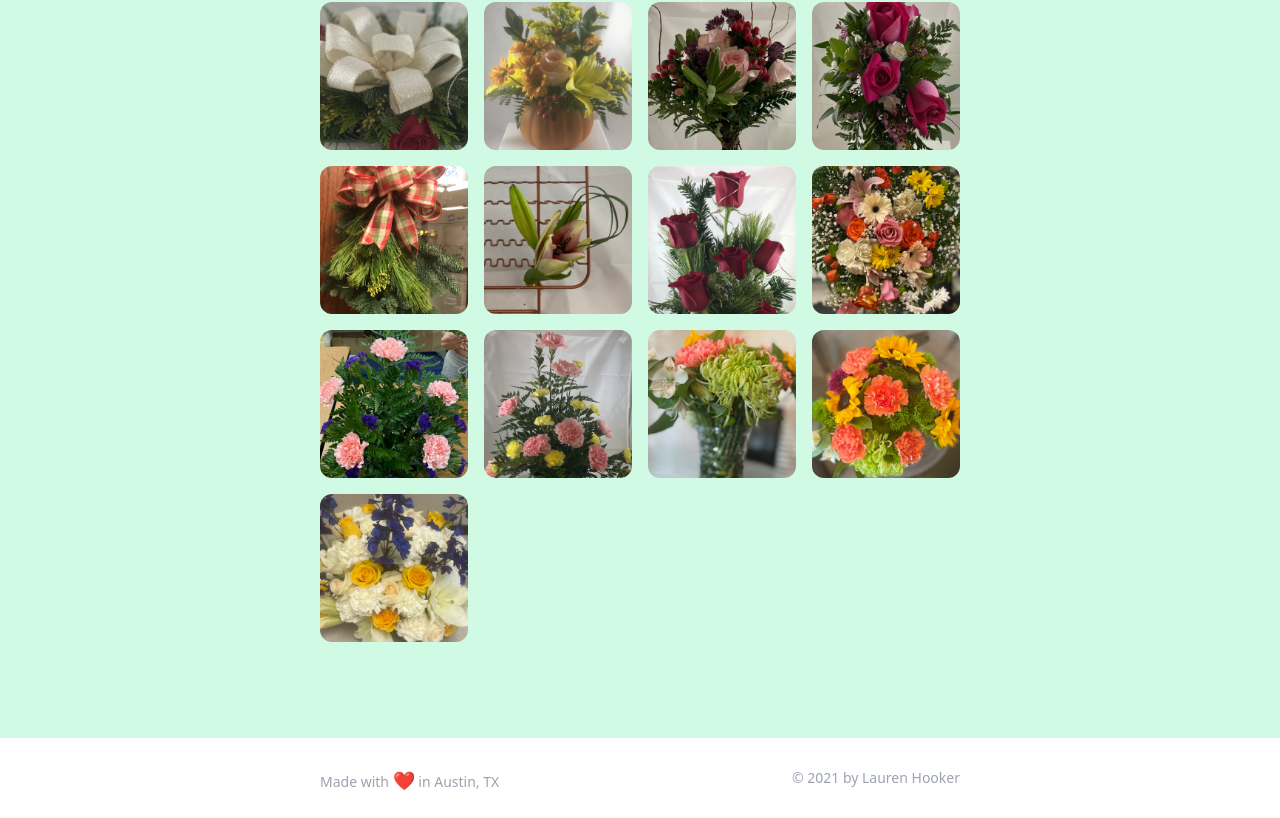
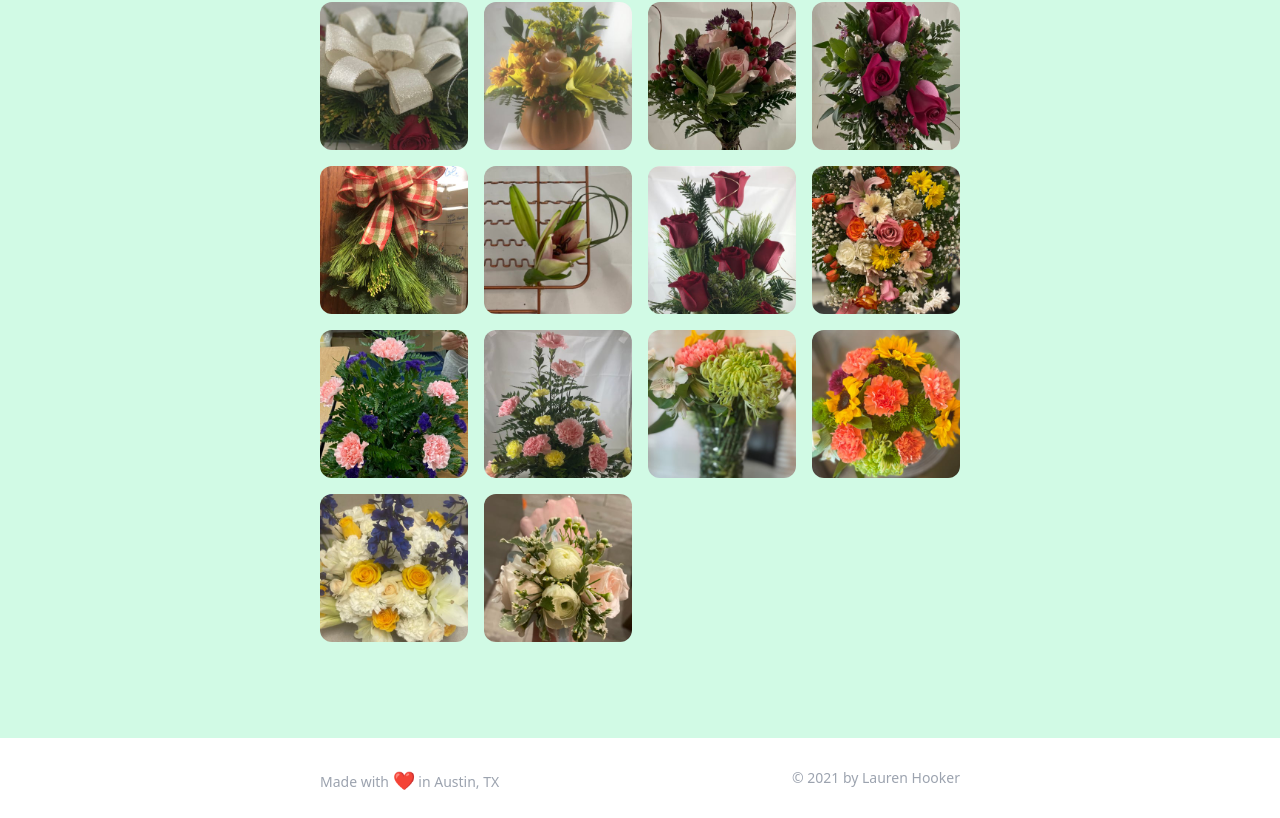
Before and after one commit to etelford/lauren-luvs-flowers, a Vue app: page / in a window 1280 px wide. Shown: the part 564-1382 px from the top of the page. Built offline with nearby package versions, Linux system fonts and the light colour scheme.

Commit message:
Add homecoming corsage

```diff
--- a/src/App.vue
+++ b/src/App.vue
@@ -172,6 +172,15 @@
                     >
                         <img src="/sm/17-my-first-ladies.jpg" class="rounded-xl">
                     </a>
+
+                    <a
+                        href="/lg/18-corsage.jpg"
+                        class="glightbox rounded-xl"
+                        data-title="Homecoming Corsage"
+                        data-description="Sweetheart roses, ranunculus, wax flower, silver queen, and limonium."
+                    >
+                      <img src="/sm/18-corsage.jpg" class="rounded-xl">
+                    </a>
                 </div>
             </div>
         </div>
```
Also changed, not shown: public/lg/18-corsage.jpg (added), public/sm/18-corsage.jpg (added).
